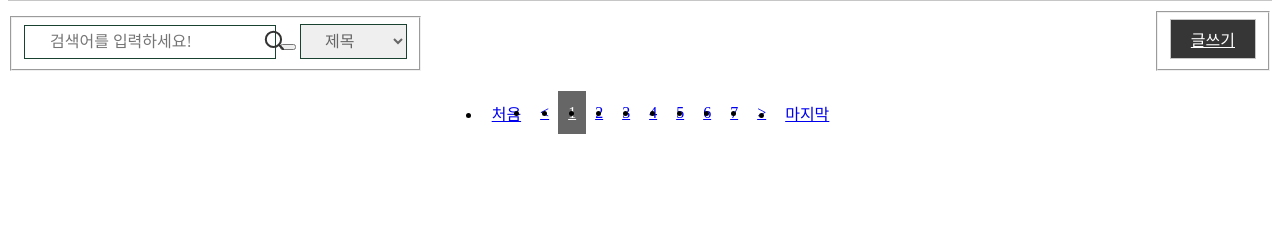
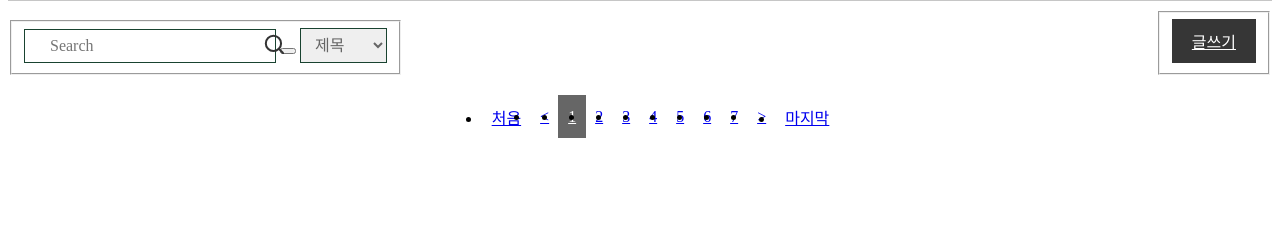
Before and after one commit to sabbunsopum/sapunsopum, a PHP site: page /board/board.html in a window 1280 px wide. Shown: the part 1324-1551 px from the top of the page. Run offline with PHP 8.4, Linux system fonts and the light colour scheme; some libraries are stand-ins or nearby versions; some web fonts are replaced.

Commit message:
123
1234

```diff
--- a/sabbun/assets/css/board.css
+++ b/sabbun/assets/css/board.css
@@ -64,7 +64,7 @@
 
 .board__search .left #searchOption {
     border: 1px solid #194330;
-    padding: 7px 20px;
+    padding: 7px 10px;
     font-size: 1rem;
     color: #666;
     box-sizing: border-box;
@@ -82,9 +82,8 @@
 }
 
 .board__search .btn {
-    border: 1px solid #c6c6c6;
     background: #363636;
-    padding: 7px 20px;
+    padding: 10px 20px;
     display: inline-block;
     font-size: 1rem;
     box-sizing: border-box;
@@ -130,7 +129,7 @@
 }
 
 .board__table .notice {
-    background: rgba(225, 225, 225, 0.5);
+    background: rgba(235, 235, 235, 0.5);
 }
 
 .board__pages {
--- a/sabbun/board/board.html
+++ b/sabbun/board/board.html
@@ -231,7 +231,7 @@
                         <form action="boardSearch.php" name="boardSearch" method="get">
                             <fieldset>
                                 <legend>게시판 검색 영역</legend>
-                                <input type="search" name="searchKeyword" id="searchKeyword" placeholder="검색어를 입력하세요!"
+                                <input type="search" name="searchKeyword" id="searchKeyword" placeholder="Search"
                                     aria-label="search" required>
                                 <button type="submit" class="searchBtn">
                                     <img src="../assets/img/search_icon.svg" alt="검색버튼">
```
